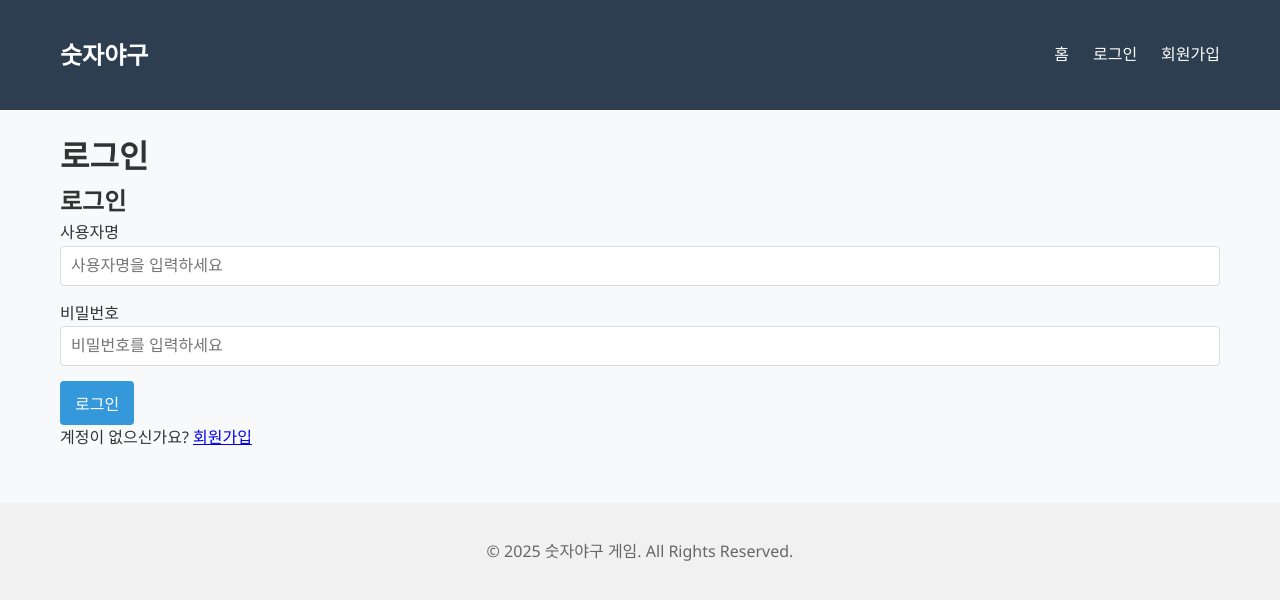
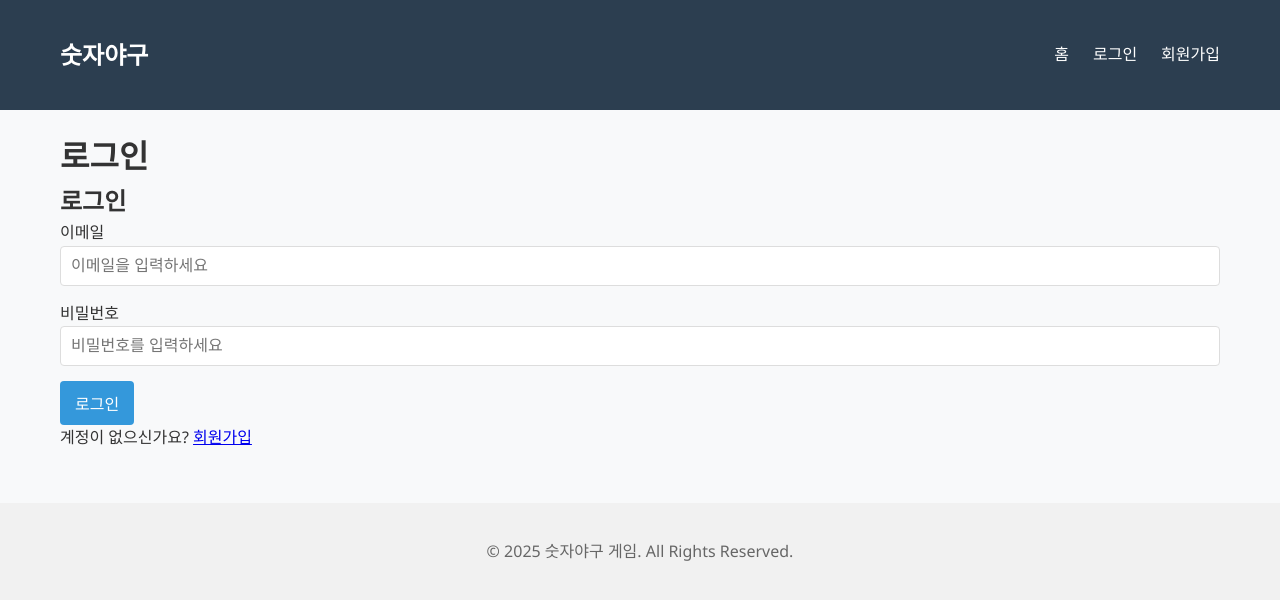
Before and after one commit to webstrdy00/baseball_game_frontend, a React (Vite) app: page /login in a window 1280 px wide. Shown: the top 600 px of the page. Built offline with nearby package versions, Linux system fonts and the light colour scheme; no server answers.

Commit message:
[update] 로그인 및 게임 컴포넌트 유형 및 UI 개선
- LoginForm에서 username을 email로 변경
- 로그인 폼 유효성 검사 메시지 업데이트
- GameBoard와 GuessForm의 digits 처리 로직 수정
- 모델 타입에 email 및 digits 필드 업데이트

```diff
--- a/src/components/auth/LoginForm.tsx
+++ b/src/components/auth/LoginForm.tsx
@@ -7,7 +7,7 @@ import ErrorMessage from '../common/ErrorMessage';
 
 const LoginForm: React.FC = () => {
   const [credentials, setCredentials] = useState<LoginCredentials>({
-    username: '',
+    email: '',
     password: '',
   });
   const [formError, setFormError] = useState<string | null>(null);
@@ -32,8 +32,8 @@ const LoginForm: React.FC = () => {
     setFormError(null);
 
     // 폼 유효성 검사
-    if (!credentials.username.trim() || !credentials.password) {
-      setFormError('사용자명과 비밀번호를 모두 입력해주세요.');
+    if (!credentials.email.trim() || !credentials.password) {
+      setFormError('이메일과 비밀번호를 모두 입력해주세요.');
       return;
     }
 
@@ -56,15 +56,15 @@ const LoginForm: React.FC = () => {
 
       <form onSubmit={handleSubmit}>
         <div className="mb-4">
-          <label htmlFor="username" className="block text-gray-700 mb-2">사용자명</label>
+          <label htmlFor="email" className="block text-gray-700 mb-2">이메일</label>
           <input
             type="text"
-            id="username"
-            name="username"
-            value={credentials.username}
+            id="email"
+            name="email"
+            value={credentials.email}
             onChange={handleChange}
             disabled={loading}
-            placeholder="사용자명을 입력하세요"
+            placeholder="이메일을 입력하세요"
             className="w-full px-4 py-2 border rounded-lg focus:outline-none focus:ring-2 focus:ring-blue-500"
             required
           />
--- a/src/components/game/GameBoard.tsx
+++ b/src/components/game/GameBoard.tsx
@@ -110,7 +110,7 @@ const GameBoard: React.FC<GameBoardProps> = ({ gameId }) => {
 
       <GuessForm
         gameId={gameId}
-        digits={gameStatus.history[0]?.guess.length || 3}
+        digits={gameStatus.digits || 3}
         disabled={gameStatus.status !== "ongoing"}
       />
 
--- a/src/types/models.ts
+++ b/src/types/models.ts
@@ -14,7 +14,7 @@ export interface UserCreate {
 }
 
 export interface LoginCredentials {
-  username: string;
+  email: string;
   password: string;
 }
 
@@ -60,6 +60,7 @@ export interface GuessHistory {
 
 export interface GameStatusResponse {
   game_id: number;
+  digits: number;
   attempts_used: number;
   attempts_left: number;
   status: string;
```
